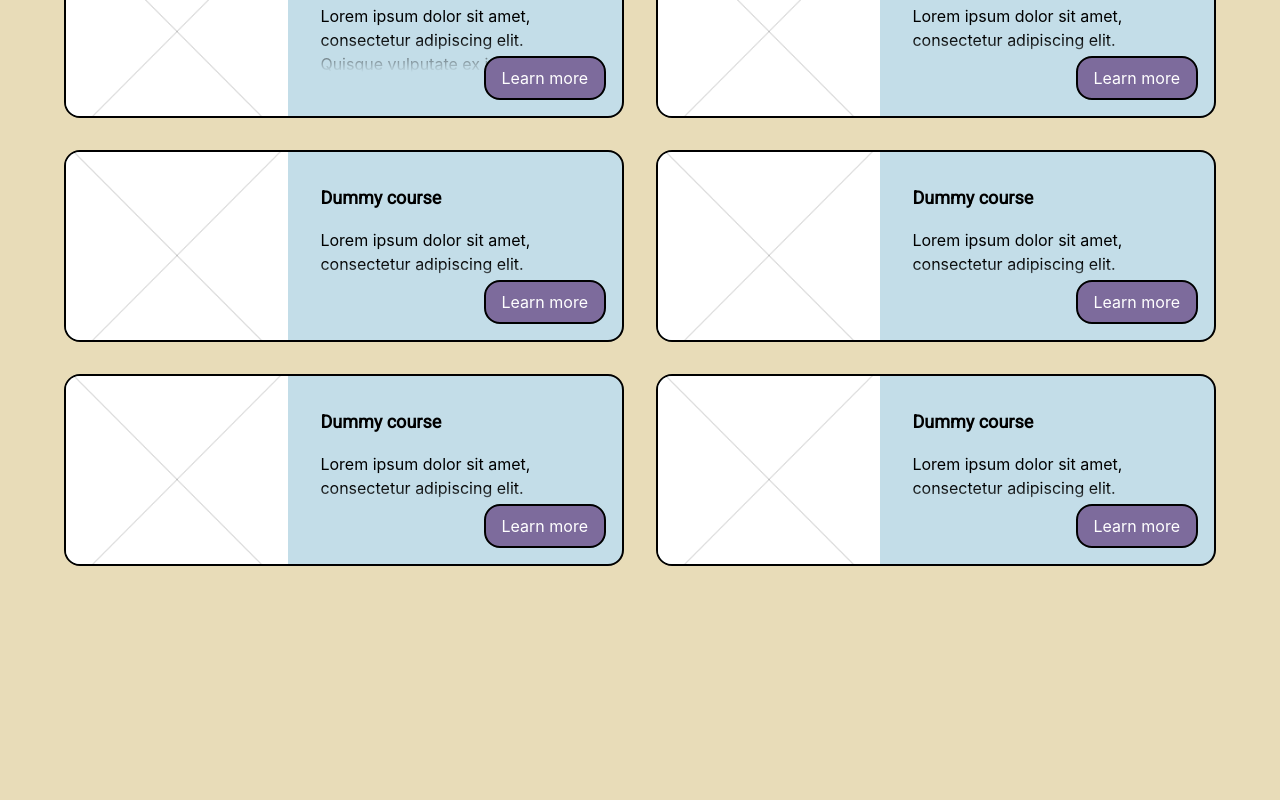
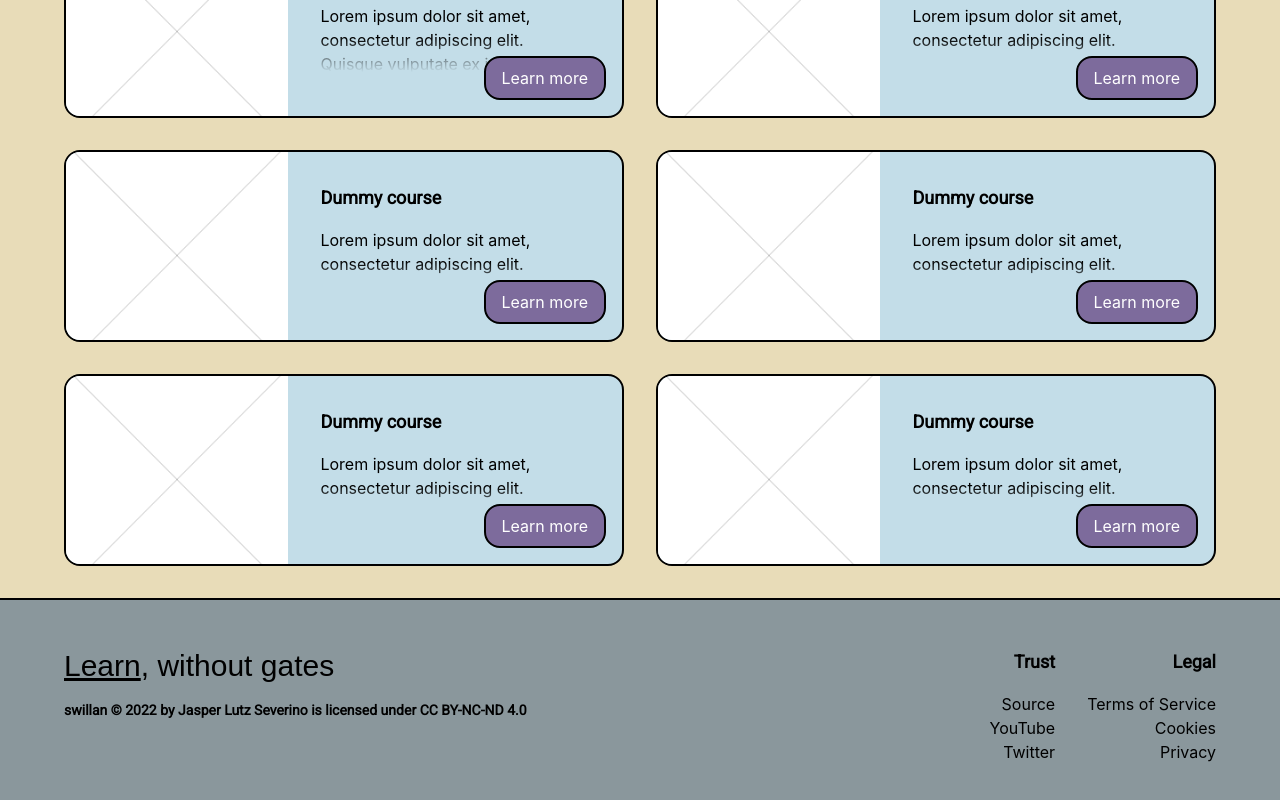
Before and after one commit to lutzseverino/smr-m08--swillan, a React (Create React App) app: page / in a window 1280 px wide. Shown: the part 643-1443 px from the top of the page. Before the commit the page ends 1209 px from the top, so only its background shows below. Built offline with nearby package versions, Linux system fonts and the light colour scheme; a web font is replaced by a local one.

Commit message:
Create footer

```diff
--- a/src/App.tsx
+++ b/src/App.tsx
@@ -1,4 +1,5 @@
 import { BrowserRouter as Router, Route, Routes } from "react-router-dom";
+import Footer from "./components/footer";
 import Navbar from "./components/navbar";
 
 import Home from "./pages/home";
@@ -9,11 +10,11 @@ function App() {
       <Navbar />
       <Router>
         <Routes>
-          {" "}
           {/* The Switch decides which component to show based on the current URL.*/}
           <Route path="/" element={<Home />} />
         </Routes>
       </Router>
+      <Footer />
     </div>
   );
 }
--- /dev/null
+++ b/src/components/footer/index.tsx
@@ -0,0 +1,59 @@
+import React from "react";
+
+export default class Footer extends React.Component {
+  render() {
+    return (
+      <footer className="mt-8 border-t-2 border-black bg-morning-blue p-12 px-16 md:h-64">
+        <div className="flex flex-col justify-between gap-8 md:flex-row">
+          <div>
+            <h2>
+              <span className="underline">Learn</span>, without gates
+            </h2>
+            <h6>
+              swillan © 2022 by Jasper Lutz Severino is licensed under{" "}
+              <a
+                href="https://creativecommons.org/licenses/by-nc-nd/4.0/"
+                target="_blank"
+                rel="noreferrer"
+              >
+                CC BY-NC-ND 4.0
+              </a>
+            </h6>
+          </div>
+          <div className="flex flex-row gap-8 text-right">
+            <div className="flex flex-col">
+              <h4>Trust</h4>
+              <a
+                href="https://github.com/swillan"
+                target="_blank"
+                rel="noreferrer"
+              >
+                Source
+              </a>
+              <a
+                href="https://youtube.com/jasperlutzseverino"
+                target="_blank"
+                rel="noreferrer"
+              >
+                YouTube
+              </a>
+              <a
+                href="https://twitter.com/lutzseverino"
+                target="_blank"
+                rel="noreferrer"
+              >
+                Twitter
+              </a>
+            </div>
+            <div className="flex flex-col">
+              <h4>Legal</h4>
+              <a href="/legal/terms">Terms of Service</a>
+              <a href="/legal/cookies">Cookies</a>
+              <a href="/legal/privacy">Privacy</a>
+            </div>
+          </div>
+        </div>
+      </footer>
+    );
+  }
+}
```
